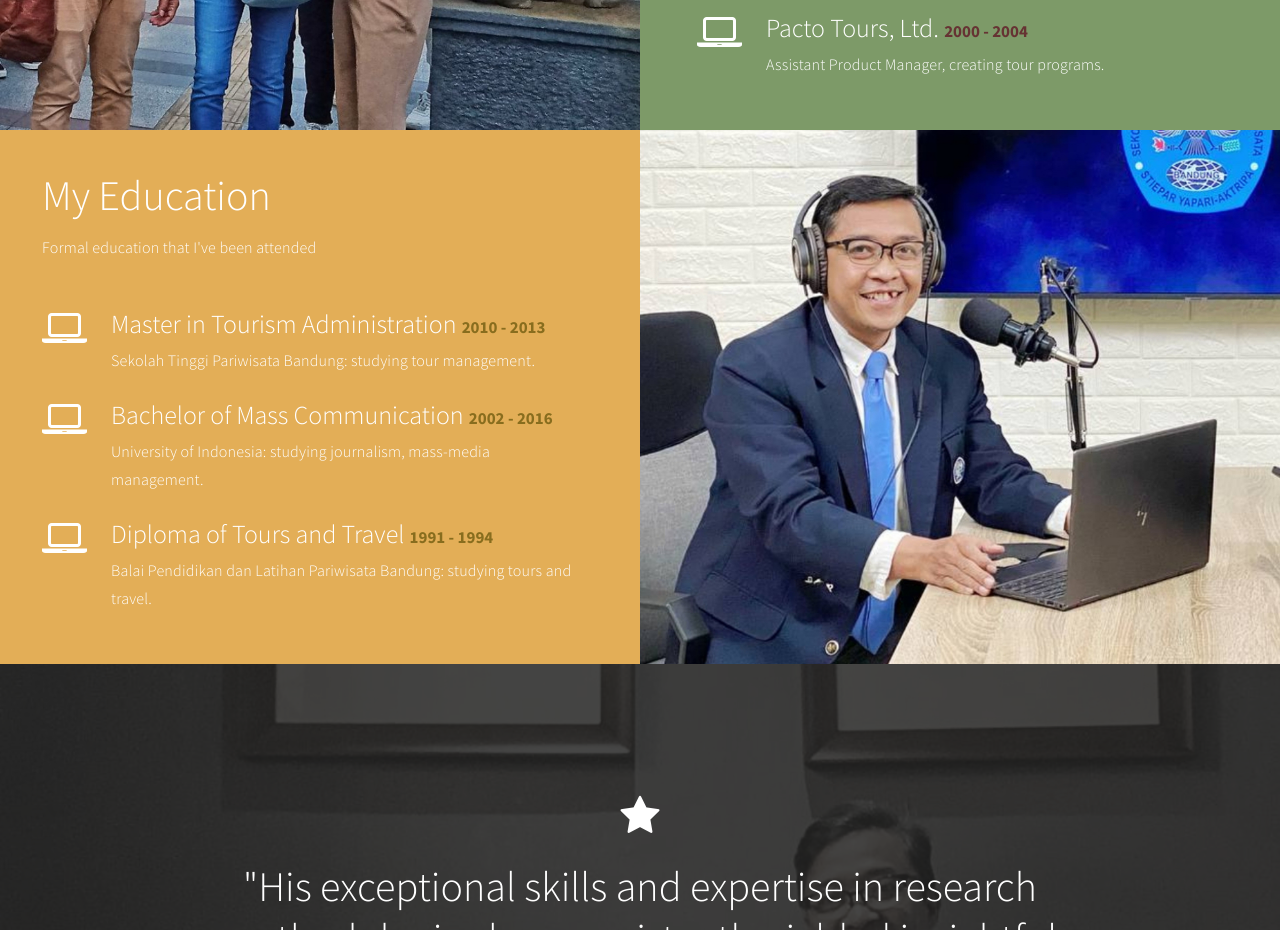
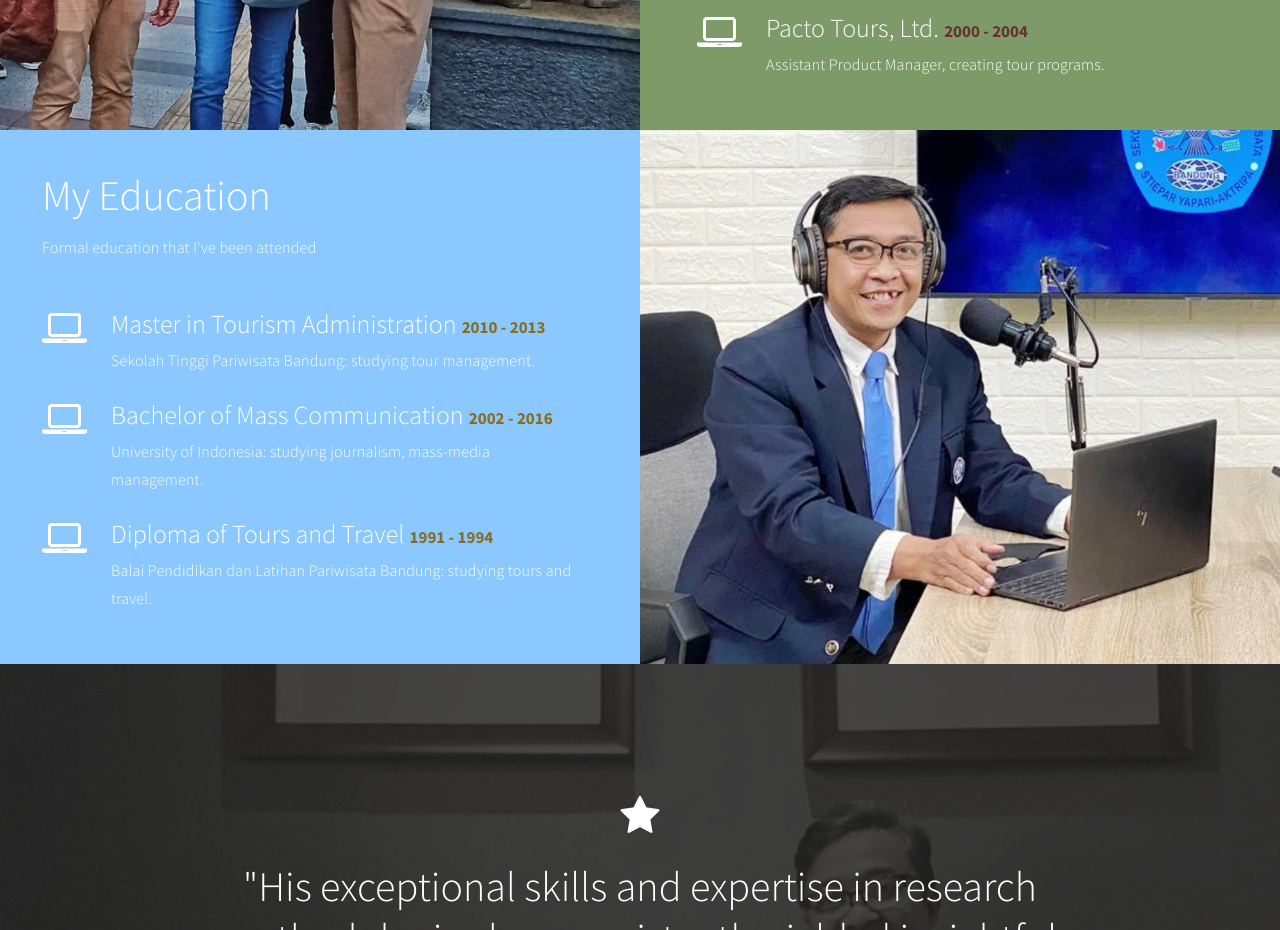
Before and after one commit to adrian-agoes/adrianagoes, a plain HTML site: page index.html in a window 1280 px wide. Shown: the part 2047-2977 px from the top of the page. Drawn offline with Linux system fonts and the light colour scheme.

Commit message:
Update templatemo-style.css

```diff
--- a/css/templatemo-style.css
+++ b/css/templatemo-style.css
@@ -463,7 +463,7 @@ a:hover, a:active, a:focus {
 -----------------------------------------*/
 
 #education {
-  background: #E3AE57;
+  background: #8BC8FF;
 }
 
 #education .education-img {
```
